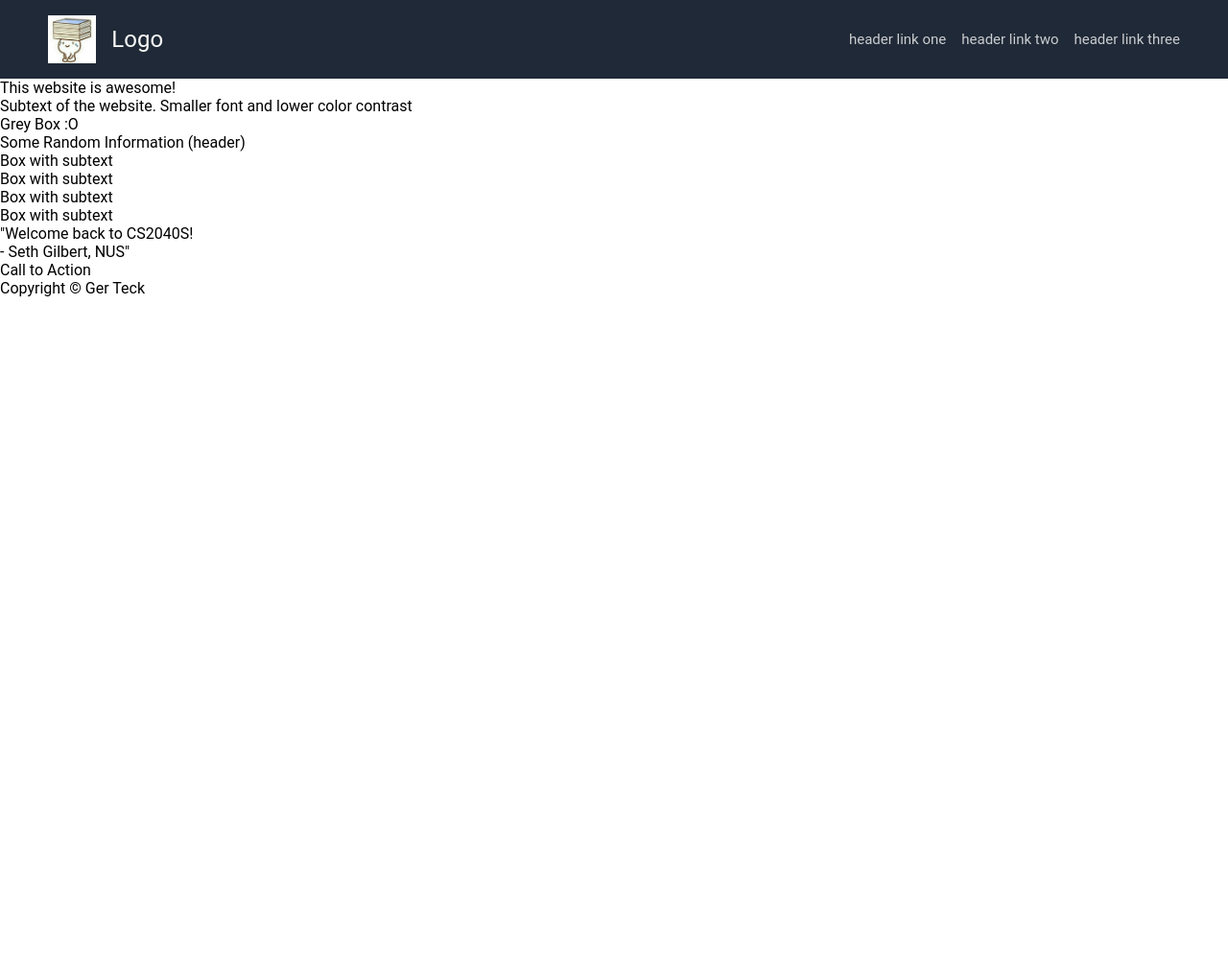
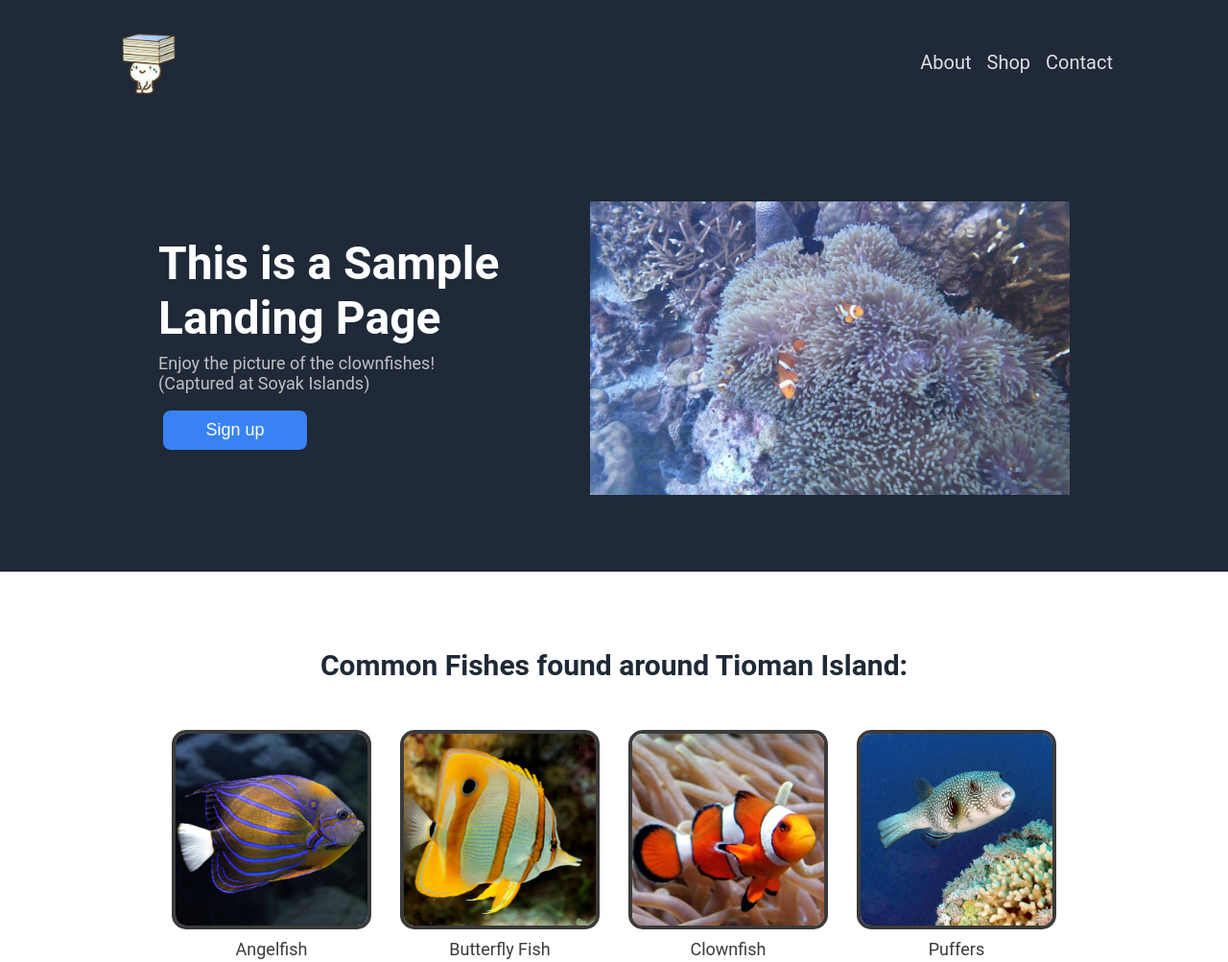
Before and after one commit to gerteck/Landing_Page, a plain HTML site: page index.html in a window 1280 px wide. Shown: the top 1003 px of the page at 96% size. Before the commit the page ends 800 px from the top, so only its background shows below. Drawn offline with Linux system fonts and the light colour scheme.

Commit message:
Added Cosmetics

```diff
--- a/index.html
+++ b/index.html
@@ -3,55 +3,79 @@
     <meta charset="UTF-8">
 		<meta http-equiv="X-UA-Compatible" content="IE=edge">
     <meta name="viewport" content="width=device-width, initial-scale=1.0">
-    <title>HTML 5 Boilerplate</title>
+    <title>Landing - Offical Page</title>
     <link rel="stylesheet" href="style.css">
+    <link rel="icon" href="images/mountainBooks.png">
   </head>
 
 
   <body>
     <div class="header">
         <div class="links">
-            <img src="./images/moutainBooks.jpg" alt="Logo" style ="height: 50px; width: auto;">
-            <div class="Logo">Logo</div>
+            <img src="./images/mountainBooks.png" alt="Logo" style ="height: 70px; width: auto;">
+            <div class="Logo"></div>
         </div>
         <div class="links">
-            <a href="#">header link one</a>
-            <a href="#">header link two</a>
-            <a href="#">header link three</a>
+            <a href="#">About</a>
+            <a href="#">Shop</a>
+            <a href="#">Contact</a>
         </div>
     </div>
 
     <div class="content1">
-        <div>This website is awesome!</div>
-        <div>Subtext of the website. Smaller font and lower color contrast</div>
-        <div class="box">Grey Box :O</div>
+        <div class="centerbox">
+            <div class="mainText">This is a Sample Landing Page</div>
+            <div class="secondaryText">Enjoy the picture of the clownfishes! <br>
+                (Captured at Soyak Islands)</div>
+            <button>Sign up</button>
+        </div>
+        <img src="./images/fishes.jpg" alt="fishes i saw" style="width:500px; height: auto;">
     </div>
 
     <div class="content2">
-        <div>Some Random Information (header)</div>
-        <div>
-            <div>Box with subtext</div>
-            <div>Box with subtext</div>
-            <div>Box with subtext</div>
-            <div>Box with subtext</div>
+        <div class="mainText">Common Fishes found around Tioman Island:</div>
+        <div class="boxRow">
+            <div class="boxColumn">
+                <img src="./images/angelfish.jpg">
+                <div class="caption">Angelfish</div>
+            </div>
+            <div class="boxColumn">
+                <img src="./images/butterflyfish.jpg">
+                <div class="caption">Butterfly Fish</div>
+            </div>
+            <div class="boxColumn">
+                <img src="./images/clownfish.jpg">
+                <div class="caption">Clownfish</div>
+            </div>
+            <div class="boxColumn">
+                <img src="./images/pufferfish.jpg">
+                <div class="caption">Puffers</div>
+            </div>
         </div>
     </div>
 
     <div class="content3">
-        <div>"Welcome back to CS2040S!</div>
-        <div>- Seth Gilbert, NUS"</div>
+        <img src="./images/grogu.jpg" style="height: 400px; width: auto;">
+        <div class="centerbox">
+            <div class="quote">Don't believe every quote you read on the Internet just because there is a picture with a
+                quote next to it. "</div>
+            <div class="author">- Grogu, The Mandalorian</div>
+        </div>
     </div>
 
     <div class="content4">
-        <div>Call to Action</div>
+        <div class="box">
+            <div class="centerbox">
+                <div class="mainText">Call to action! It's time!</div>
+                <div class="secondaryText">Sign up for more quotes by clicking that button right over there!</div>
+            </div>
+            <button type="button">Sign up</button>
+        </div>
     </div>
 
     <div class="footer">
-        Copyright © Ger Teck
+        <a href="https://github.com/gerteck/Landing_Page">Webpage: Ger Teck @ Github</a>
     </div>
-
-
-
 
   </body>
 
--- a/style.css
+++ b/style.css
@@ -8,12 +8,17 @@ body {
     flex-direction: column;
 }
 
+/* Standardised stuff*/
+
+
+/* Header Stuff*/
+
 .header {
     background-color: #1F2937;
 
     display: flex;
     justify-content: space-between;
-    padding: 16px 50px;
+    padding: 30px 120px;
 }
 
 .links {
@@ -30,6 +35,191 @@ body {
 
 a {
     text-decoration: none;
-    font-size: 15px;
-    color: #cbcccf;
+    font-size: 20px;
+    color: #dedfe2;
 }
+
+
+/* Website is Awesome Stuff (Content 1: Introduction)*/
+
+.content1 {
+    background-color: #1F2937;
+
+    display: flex;
+    justify-content: center;
+    align-items: center;
+    gap: 50px;
+    padding: 80px 90px;
+}
+
+.centerbox {
+    display: flex;
+    flex-direction: column;
+    max-width: 400px;
+    gap: 8px;
+}
+
+.mainText {
+    color: white;
+    font-size: 48px;
+    font-weight: bolder;
+}
+
+.secondaryText {
+    color: #c0c1c4;
+    font-size: 18px;
+}
+
+.box {
+    background-color: grey;
+    text-align: center;
+    padding: 20px;
+
+}
+
+button {
+    background-color:  #3882f6;
+    border: none;
+    color: white;
+    padding: 10px;
+    margin: 10px 5px;
+    font-size: 18px;
+    border-radius: 8px;
+
+    width: 150px;
+    display:inline;
+    text-align: center;
+}
+
+/* Random Information (Content 2) */
+
+
+.content2 {
+    background-color: white;
+    display: flex;
+    flex-direction: column;
+    justify-content: center;
+    align-items: center;
+    gap: 50px;
+    padding: 80px 90px;
+}
+
+.content2 > .mainText {
+    font-size: 30px;
+    color:#1F2937;
+}
+
+.boxRow {
+    display: flex;
+    flex-direction: row;
+    justify-content: center;
+    align-items: center;
+    gap: 30px;
+}
+
+.caption {
+    color:#3b3b3b;
+    text-align: center;
+    font-size: large;
+}
+
+.boxColumn {
+    display: flex;
+    flex-direction: column;
+    gap: 10px;
+}
+
+.boxColumn img {
+    width: 200px;
+    height: 200px;
+    object-fit: cover;
+
+    border: 4px solid #3b3b3b;
+    border-radius: 15px;
+}
+
+/* Quote (Content 3) */
+
+
+.content3 {
+    background-color: #e5e7eb;
+    display: flex;
+    justify-content: center;
+    align-items: center;
+    gap: 50px;
+    padding: 80px 120px;
+}
+
+.content3 > .centerbox {
+    text-align: center;
+    gap: 20px;
+}
+
+.quote {
+    color: #1f2937;
+    font-style: italic;
+    font-size: 36px;
+    text-align: start;
+}
+
+.box {
+    display: flex;
+}
+
+.author {
+    font-size: 20px;
+    color: #1F2937;
+    text-align: end;
+}
+
+/* Call to Action (Content 4) */
+
+
+.content4 {
+    background-color: white;
+    display: flex;
+    justify-content: center;
+    align-items: center;
+    padding: 50px 120px;
+}
+
+.content4 > .box {
+    background-color: #3882f6;
+    display: flex;
+    justify-content: space-between;
+    width: 100%;
+    padding: 30px 30px;
+    border-radius: 8px;
+}
+
+.box > .centerbox > .mainText {
+    font-size: large;
+    text-align: start;
+}
+
+.box > .centerbox > .secondaryText {
+    font-size: medium;
+    text-align: left;
+}
+
+.box > button {
+    border-color: #fff;
+    border-radius: 8px;
+    border: 2px solid white;
+    cursor: pointer;
+    padding: 1px 1px;
+}
+
+
+/* Footer */
+
+.footer {
+    background-color: #1F2937;
+    text-align: center;
+    color: white;
+    padding: 15px 120px;
+}
+
+.footer > a {
+    font-size: small;
+}
```
Also changed, not shown: images/angelfish.jpg (added), images/butterflyfish.jpg (added), images/clownfish.jpg (added), images/fishes.jpg (added), images/grogu.jpg (added), images/mountainBooks.png (added), images/moutainBooks.jpg (deleted), images/pufferfish.jpg (added), 1 other file.
